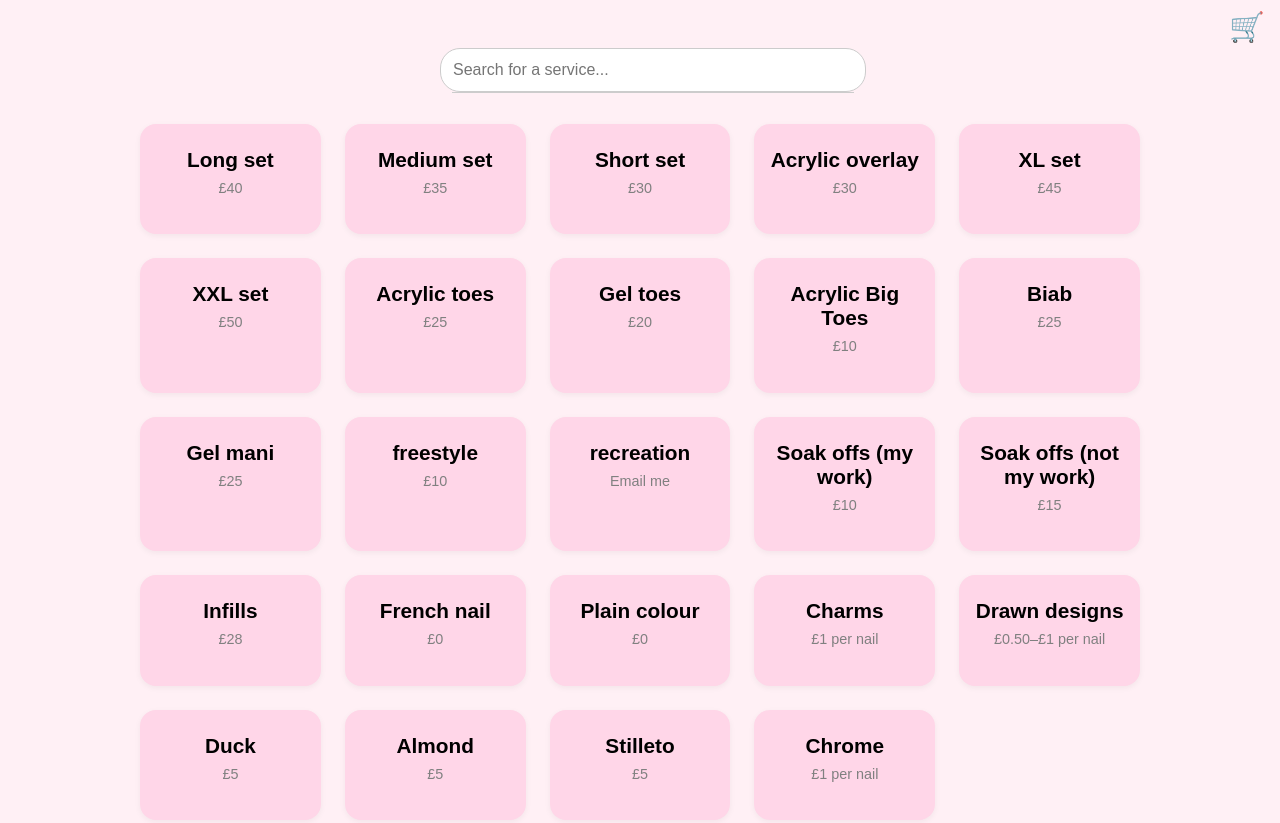
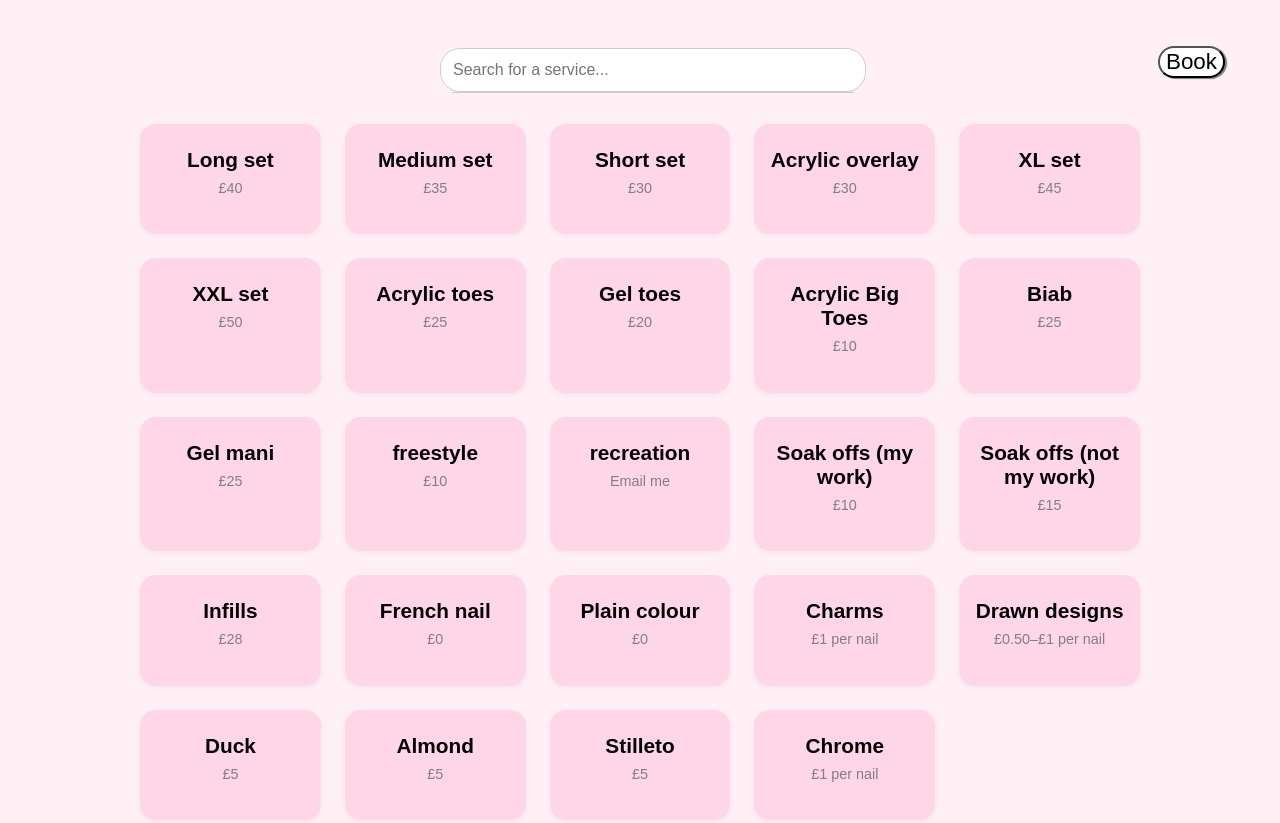
Before and after one commit to ezinwanwosu/web-Case12, a plain HTML site: page index.html in a window 1280 px wide. Shown: the top 823 px of the page. Drawn offline with Linux system fonts and the light colour scheme; no server answers.

Commit message:
addition

```diff
--- a/cart.js
+++ b/cart.js
@@ -68,17 +68,19 @@ document.addEventListener('DOMContentLoaded', () => {
   checkoutBtn.addEventListener('click', async () => {
     const date = localStorage.getItem("selectedDate");
     const time = localStorage.getItem("selectedTime");
-    console.log("Checkout clicked")
+    console.log("Checkout clicked");
     const data = {
       appointment_date: `${date} ${time}`
     };
 
     try {
+
       const res = await fetch("https://yoncesacrylicss.onrender.com/store-booking", {
         method: "POST",
         headers: { "Content-Type": "application/json" },
         body: JSON.stringify(data)
       });
+      console.log("no error");
       if (!res.ok) throw new Error('Failed to store booking');
 
       localStorage.removeItem('cart');
@@ -88,6 +90,7 @@ document.addEventListener('DOMContentLoaded', () => {
       // Redirect to Stripe
       window.location.href = "https://buy.stripe.com/eVqdR93nd2Ptfes3lO6wE00";
     } catch (err) {
+      console.log("error error");
       alert('Error saving booking. Please try again.');
       console.error(err);
     }
--- a/index.html
+++ b/index.html
@@ -6,11 +6,14 @@
   <title>Yonce's Acrylics</title>
   <link rel="stylesheet" href="styles.css" />
   <script src="https://cdn.jsdelivr.net/npm/fullcalendar@6.1.8/index.global.min.js" defer></script>
+  <link rel="stylesheet" href="https://cdnjs.cloudflare.com/ajax/libs/font-awesome/4.7.0/css/font-awesome.min.css">
   <script src="calendar.js"></script>
 </head>
 <body>
     <header>
-        <div id="cart-icon" onclick="location.href='cart.html'">🛒</div>
+        <div id="cart-icon" onclick="location.href='cart.html'">
+          <button class="booking">Book</button>
+        </div>
     </header>
 
   <section class="search-bar">
--- a/styles.css
+++ b/styles.css
@@ -122,9 +122,21 @@ body {
 #cart-icon {
     position: fixed;
     top: 10px;
-    right: 15px;
-    font-size: 1.8rem;
+    right: 55px;
+    font-size: 4rem;
     cursor: pointer;
+
+}
+.booking{
+  cursor: pointer;
+  border: 2px solid inherit;
+  font-size: 1.4rem;
+  background-color: white;
+  border-radius: 20px;;
+  box-shadow: 2px 1px 1px rgba(0,0,0,0.5);
+}
+#cart-icon:hover{
+  color: rgb(255, 1, 208);
 }
 
 #add-to-basket.added {
```
